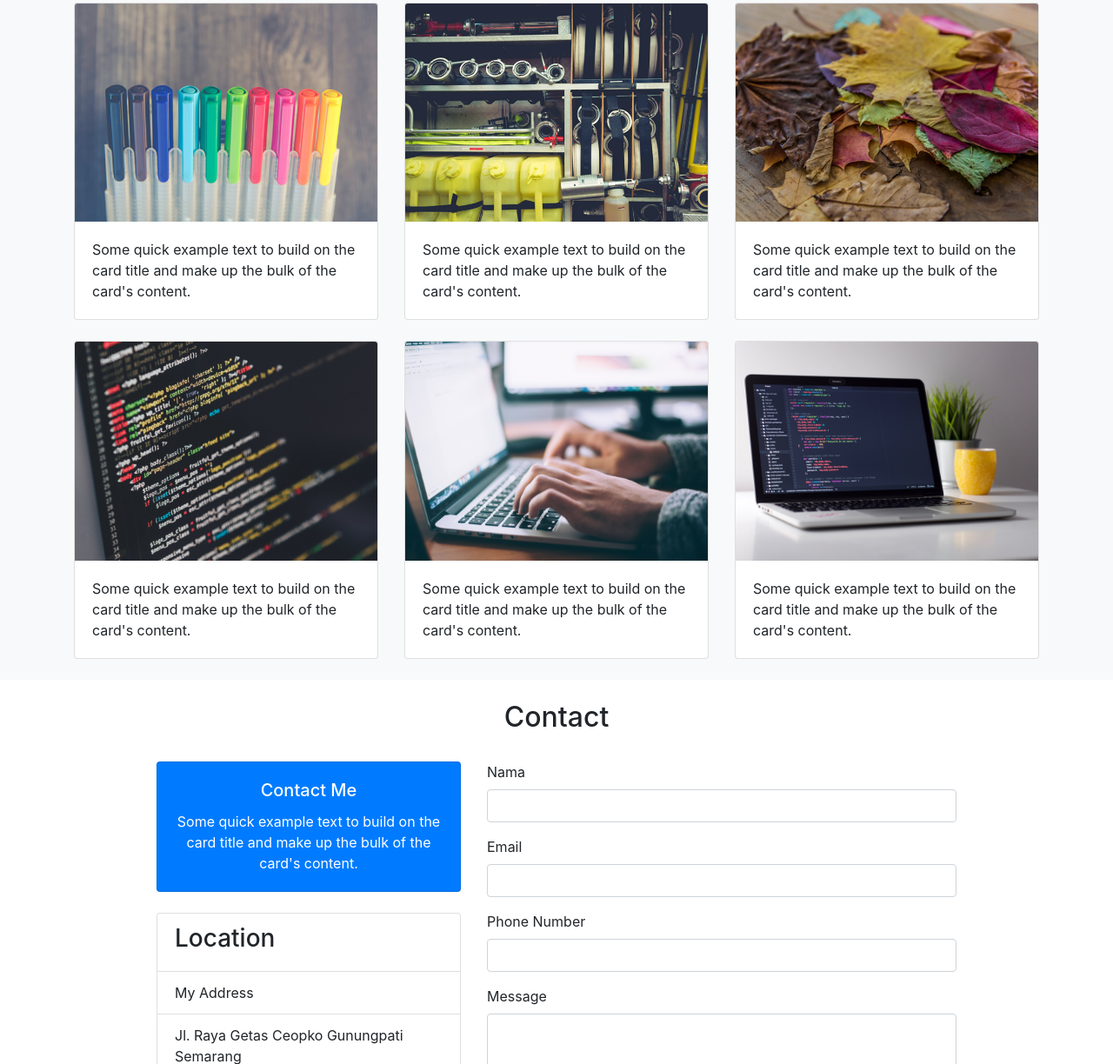
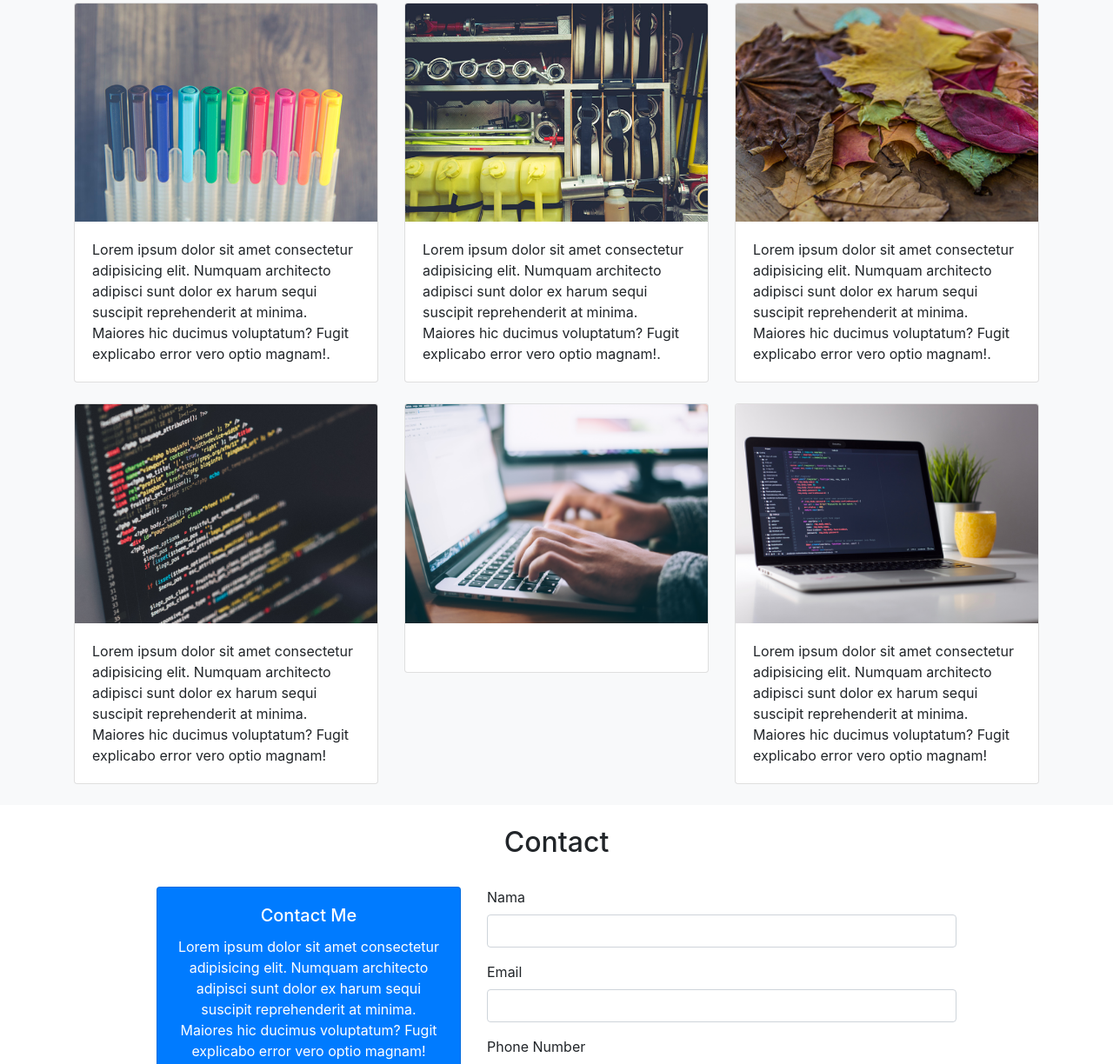
Before and after one commit to icahyala/portofolio, a plain HTML site: page index.html in a window 1280 px wide. Shown: the part 1220-2444 px from the top of the page at 87% size. Drawn offline with nearby package versions, Linux system fonts and the light colour scheme.

Commit message:
Update index.html

```diff
--- a/index.html
+++ b/index.html
@@ -82,7 +82,7 @@
             <div class="card">
               <img class="card-img-top" src="1.png" alt="Card image cap">
               <div class="card-body">
-                <p class="card-text">Some quick example text to build on the card title and make up the bulk of the card's content.</p>
+                <p class="card-text">Lorem ipsum dolor sit amet consectetur adipisicing elit. Numquam architecto adipisci sunt dolor ex harum sequi suscipit reprehenderit at minima. Maiores hic ducimus voluptatum? Fugit explicabo error vero optio magnam!.</p>
               </div>
             </div>
           </div>
@@ -91,7 +91,7 @@
             <div class="card">
               <img class="card-img-top" src="2.png" alt="Card image cap">
               <div class="card-body">
-                <p class="card-text">Some quick example text to build on the card title and make up the bulk of the card's content.</p>
+                <p class="card-text">Lorem ipsum dolor sit amet consectetur adipisicing elit. Numquam architecto adipisci sunt dolor ex harum sequi suscipit reprehenderit at minima. Maiores hic ducimus voluptatum? Fugit explicabo error vero optio magnam!.</p>
               </div>
             </div>
           </div>
@@ -100,7 +100,7 @@
             <div class="card">
               <img class="card-img-top" src="3.png" alt="Card image cap">
               <div class="card-body">
-                <p class="card-text">Some quick example text to build on the card title and make up the bulk of the card's content.</p>
+                <p class="card-text">Lorem ipsum dolor sit amet consectetur adipisicing elit. Numquam architecto adipisci sunt dolor ex harum sequi suscipit reprehenderit at minima. Maiores hic ducimus voluptatum? Fugit explicabo error vero optio magnam!.</p>
               </div>
             </div>
           </div>
@@ -111,7 +111,7 @@
             <div class="card">
               <img class="card-img-top" src="4.png" alt="Card image cap">
               <div class="card-body">
-                <p class="card-text">Some quick example text to build on the card title and make up the bulk of the card's content.</p>
+                <p class="card-text">Lorem ipsum dolor sit amet consectetur adipisicing elit. Numquam architecto adipisci sunt dolor ex harum sequi suscipit reprehenderit at minima. Maiores hic ducimus voluptatum? Fugit explicabo error vero optio magnam!</p>
               </div>
             </div>
           </div>
@@ -119,7 +119,7 @@
             <div class="card">
               <img class="card-img-top" src="5.png" alt="Card image cap">
               <div class="card-body">
-                <p class="card-text">Some quick example text to build on the card title and make up the bulk of the card's content.
+                <p class="Lorem ipsum dolor sit amet consectetur adipisicing elit. Numquam architecto adipisci sunt dolor ex harum sequi suscipit reprehenderit at minima. Maiores hic ducimus voluptatum? Fugit explicabo error vero optio magnam!">
                 </p>
               </div>
             </div>
@@ -129,7 +129,7 @@
             <div class="card">
               <img class="card-img-top" src="6.png" alt="Card image cap">
               <div class="card-body">
-                <p class="card-text">Some quick example text to build on the card title and make up the bulk of the card's content.</p>
+                <p class="card-text">Lorem ipsum dolor sit amet consectetur adipisicing elit. Numquam architecto adipisci sunt dolor ex harum sequi suscipit reprehenderit at minima. Maiores hic ducimus voluptatum? Fugit explicabo error vero optio magnam!</p>
               </div>
             </div>
           </div>
@@ -152,7 +152,7 @@
             <div class="card bg-primary text-white mb-4 text-center">
               <div class="card-body">
                 <h5 class="card-title">Contact Me</h5>
-                <p class="card-text">Some quick example text to build on the card title and make up the bulk of the card's content.</p>
+                <p class="card-text">Lorem ipsum dolor sit amet consectetur adipisicing elit. Numquam architecto adipisci sunt dolor ex harum sequi suscipit reprehenderit at minima. Maiores hic ducimus voluptatum? Fugit explicabo error vero optio magnam!</p>
               </div>
             </div>
 
```
